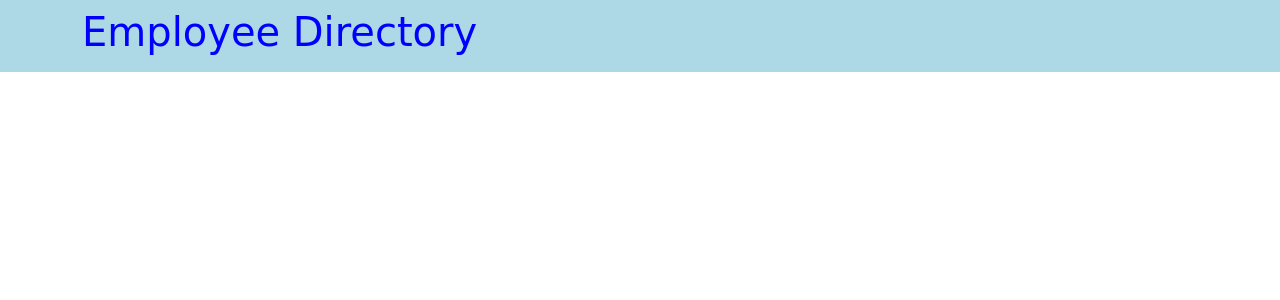
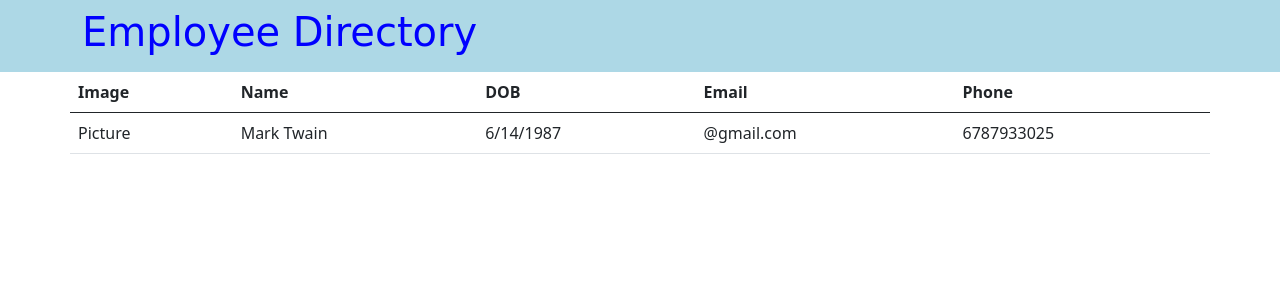
Before and after one commit to lain7891/react-ed, a React (Create React App) app: page / in a window 1280 px wide. Shown: the top 300 px of the page. Built offline with nearby package versions, Linux system fonts and the light colour scheme.

Commit message:
added table

```diff
--- a/src/containers/Home/Home.jsx
+++ b/src/containers/Home/Home.jsx
@@ -17,6 +17,7 @@ const styles = {
 
 const Home = () => {
   return (
+      <>
     <nav className="navbar" style={styles.navbar}>
       <div className="container">
         <span className="h1" style={styles.h1}>
@@ -24,6 +25,33 @@ const Home = () => {
         </span>
       </div>
     </nav>
+    <div className="container">
+        <div className="row">
+        <table class="table">
+  <thead>
+    <tr>
+      <th scope="col">Image</th>
+      <th scope="col">Name</th>
+      <th scope="col">DOB</th>
+      <th scope="col">Email</th>
+      <th scope="col">Phone</th>
+    </tr>
+  </thead>
+  <tbody>
+    <tr>
+      <td>Picture</td>
+      <td>Mark Twain</td>
+      <td>6/14/1987</td>
+      <td>@gmail.com</td>
+      <td>6787933025</td>
+    </tr>
+
+  </tbody>
+</table>
+        </div>
+
+    </div>
+    </>
   );
 };
 
```
Also changed, not shown: 1 other file (tests, documents, lock files or other folders).
